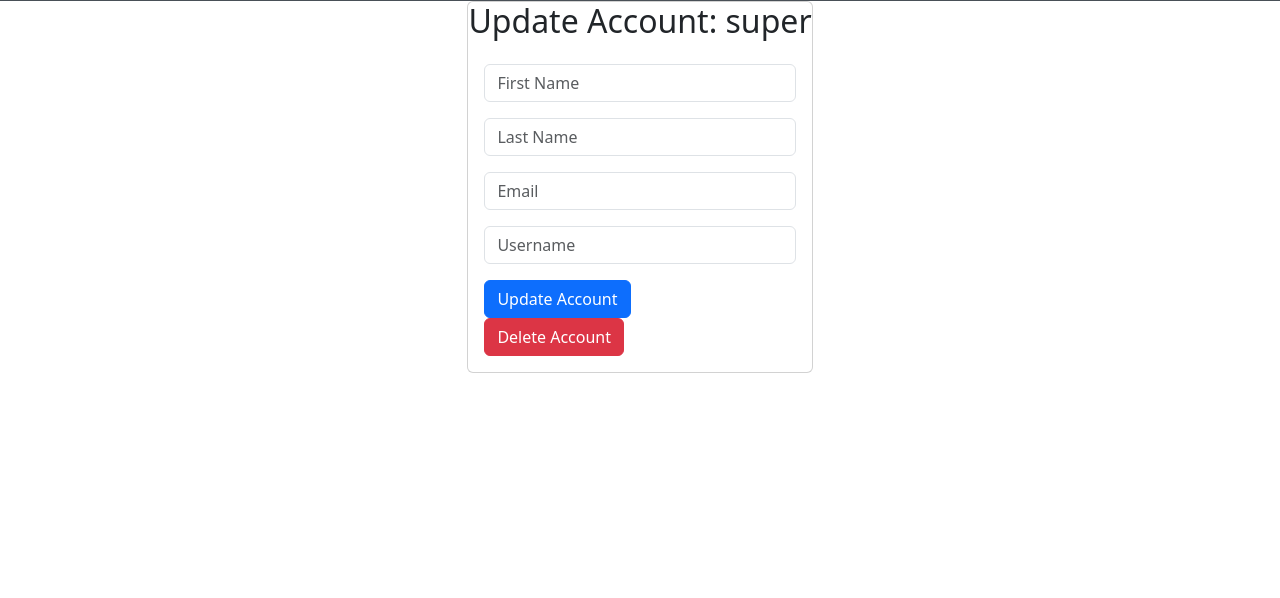
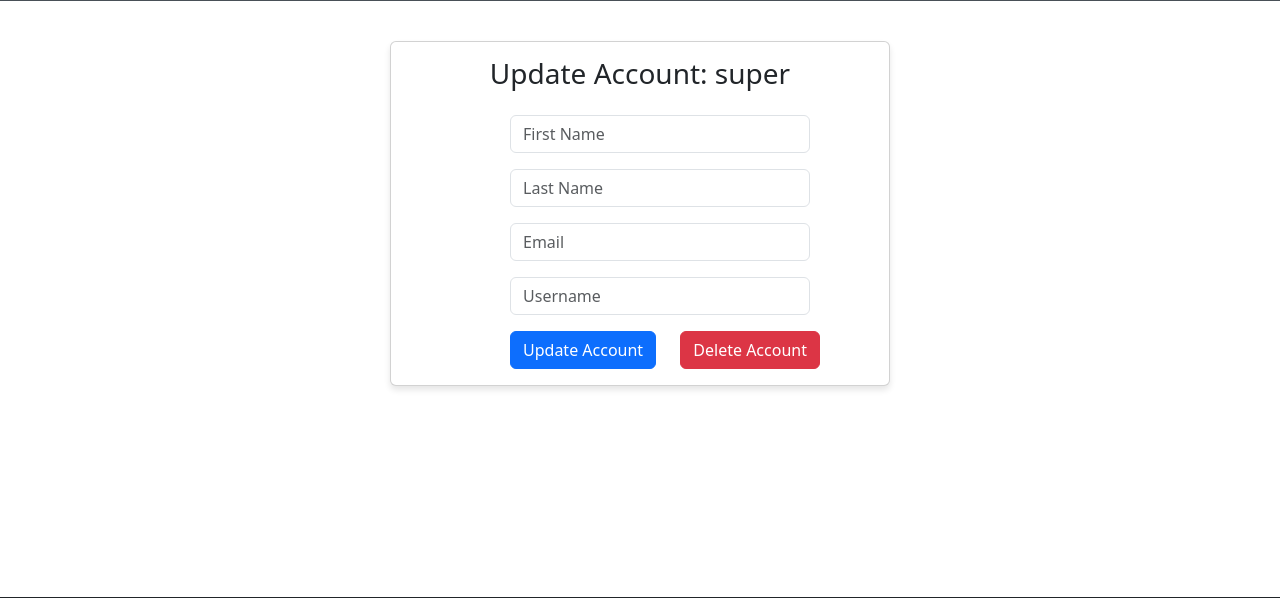
Before and after one commit to ahorner54/CollegeExpenseTracker, a Django app: template ExpenseTracker/budget/templates/budget/account.html in a window 1280 px wide. Shown: the part 56-654 px from the top of the page. Run offline with Django 5.2, Linux system fonts and the light colour scheme; the template is opened without the code that fills it: values that come from a table or form of the project are taken from there, others are empty; data comes from the database, SQL or seed files in the repository; both versions use the stored data as it was after the commit.

Commit message:
Added styling to account_delete_confirm.html

```diff
--- /dev/null
+++ b/ExpenseTracker/budget/static/css/account.css
@@ -0,0 +1,46 @@
+.container {
+    margin-top: 40px;
+}
+
+.card {
+    width: 500px;
+    align-items: center;
+    padding-top: 15px;
+    box-shadow: 0 4px 6px rgba(0, 0, 0, 0.1);
+}
+
+.form-control {
+    width: 300px;
+}
+
+form a {
+    margin-left: 20px;
+}
+
+.delete-div {
+    margin-top: 30px;
+}
+
+.delete-card {
+    padding: 20px;
+    width: 600px;
+}
+
+.delete-card-body {
+    margin: 0;
+    padding: 0;
+}
+
+.delete-card-body p {
+    padding-left: 50px;
+    font-size: 18px;
+}
+
+.delete-card-body .warning {
+    font-style: italic;
+    font-weight: 500;
+}
+
+form {
+    padding-left: 50px;
+}
--- a/ExpenseTracker/budget/templates/budget/account.html
+++ b/ExpenseTracker/budget/templates/budget/account.html
@@ -4,19 +4,23 @@
   <title>Update Account</title>
 {% endblock title %}
 
+{% block style %}
+  {% load static %}
+  <link rel="stylesheet" href="{% static 'css/account.css'%}"/>
+{% endblock style %}
+
 
 {% block content %}
 <div class="container d-flex justify-content-center">
   <div class="card">
-    <h2>Update Account: {{ selected_user.username }}</h2>
+    <h3>Update Account: {{ current_user.username }}</h3>
       <div class="card-body">
         <form method="POST" action="">
           {% csrf_token %}
           {{form.as_p}}
           <button type="submit" class="btn btn-primary">Update Account</button>
-
+          <a class="btn btn-danger" href="{% url 'delete_account' user.username %}">Delete Account</a>
         </form>
-        <a class="btn btn-danger" href="{% url 'delete_account' user.username %}">Delete Account</a>
       </div>
   </div>
 </div>
```
Also changed, not shown: ExpenseTracker/budget/templates/budget/account_confirm_delete.html (+20 -8 lines), ExpenseTracker/db.sqlite3.
